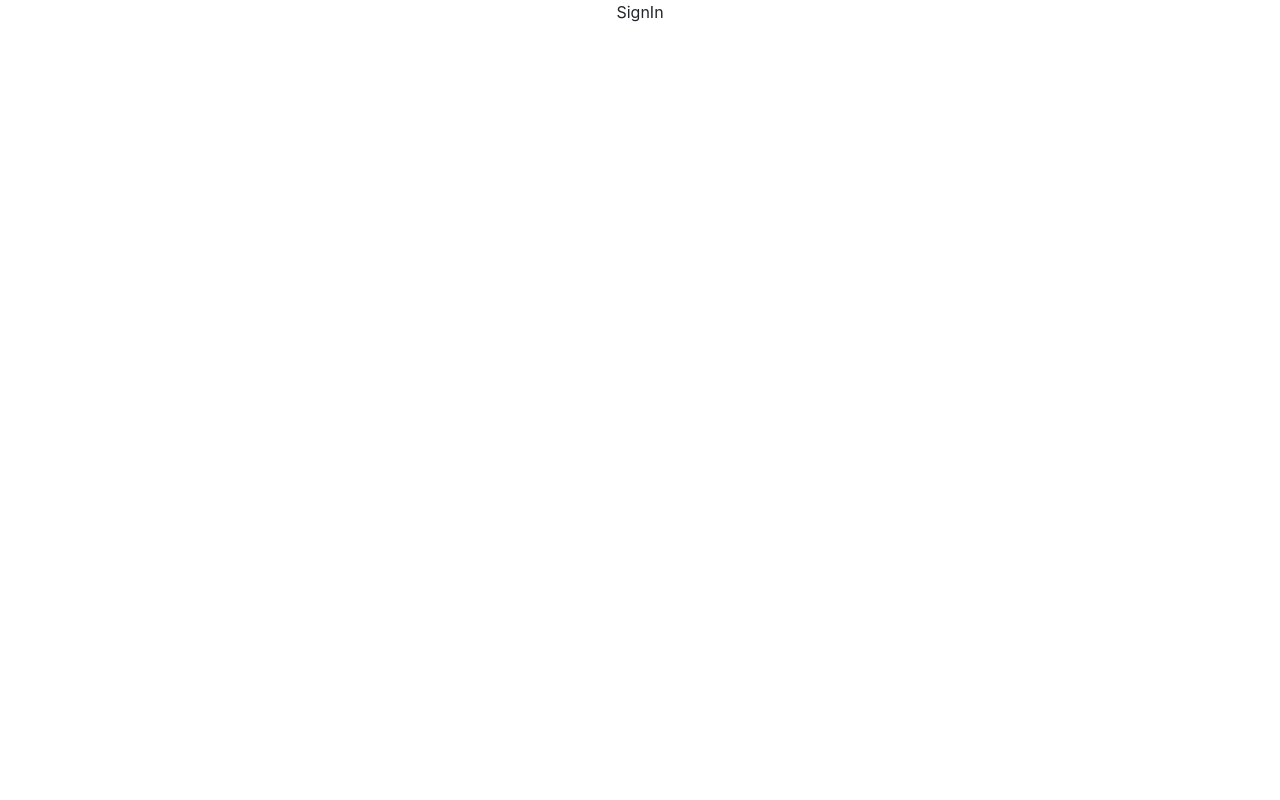
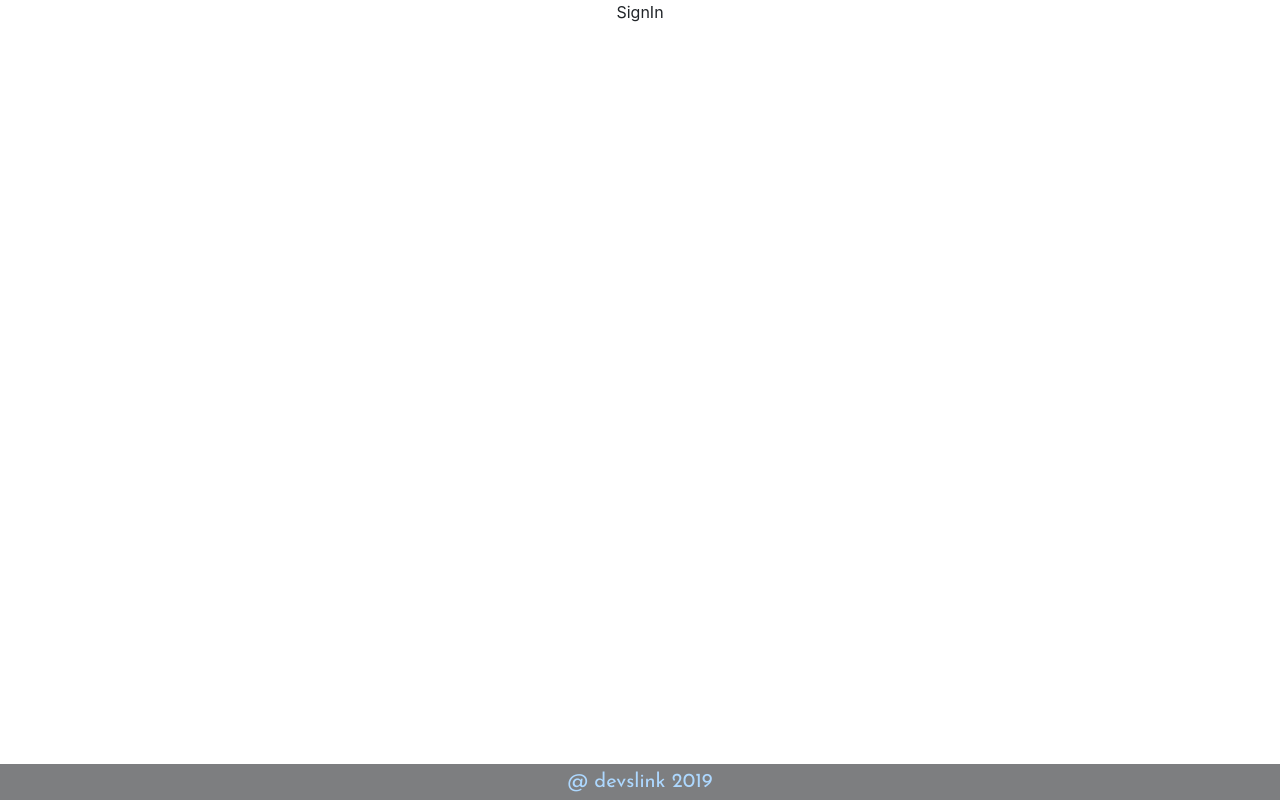
Before and after one commit to LAyers45/devsLink, a React (Create React App) app: page /signin in a window 1280 px wide. Built offline with nearby package versions, Linux system fonts and the light colour scheme.

Commit message:
got dat footer

```diff
--- a/public/index.html
+++ b/public/index.html
@@ -12,6 +12,9 @@
   <!-- Bootstrap and Our Assorted Links-->
   <link rel="stylesheet" href="https://cdnjs.cloudflare.com/ajax/libs/twitter-bootstrap/4.0.0/css/bootstrap.min.css" />
   <link href="https://maxcdn.bootstrapcdn.com/font-awesome/4.7.0/css/font-awesome.min.css" rel="stylesheet" />
+
+  <!-- Google Fonts-->
+  <link href="https://fonts.googleapis.com/css?family=Josefin+Sans&display=swap" rel="stylesheet">
   <!--
       manifest.json provides metadata used when your web app is installed on a
       user's mobile device or desktop. See https://developers.google.com/web/fundamentals/web-app-manifest/
--- /dev/null
+++ b/src/Pages/Footer/Footer.css
@@ -0,0 +1,17 @@
+.footer {
+    min-height: 30px;
+    color:#282c34;
+    font-size: 20px;
+    bottom:0;
+  }
+
+  .footer span {
+    font-family: 'Josefin Sans', sans-serif;
+    position: absolute;
+    color:#add8ff;
+    bottom: 0;
+    left: 0;
+    right: 0;
+    padding: 3px;
+    background:#7D7E80;
+  }
--- /dev/null
+++ b/src/Pages/Footer/Footer.js
@@ -0,0 +1,15 @@
+import React from "react";
+import styles from "./Footer.css";
+
+
+
+function DevSearch() {
+    return (
+        <footer className="footer">
+            <span>@ devslink 2019</span>
+        </footer>
+    )
+
+}
+
+export default DevSearch;
--- a/src/Pages/SignIn/SignIn.js
+++ b/src/Pages/SignIn/SignIn.js
@@ -1,11 +1,16 @@
 import React from "react";
 import styles from "./SignIn";
+import Footer from '../Footer/Footer'
 
 
 
 function SignIn() {
     return (
-        <div>SignIn</div>
+
+        <div>
+            <div>SignIn</div>
+            <Footer />
+        </div>
     )
 
 }
```
